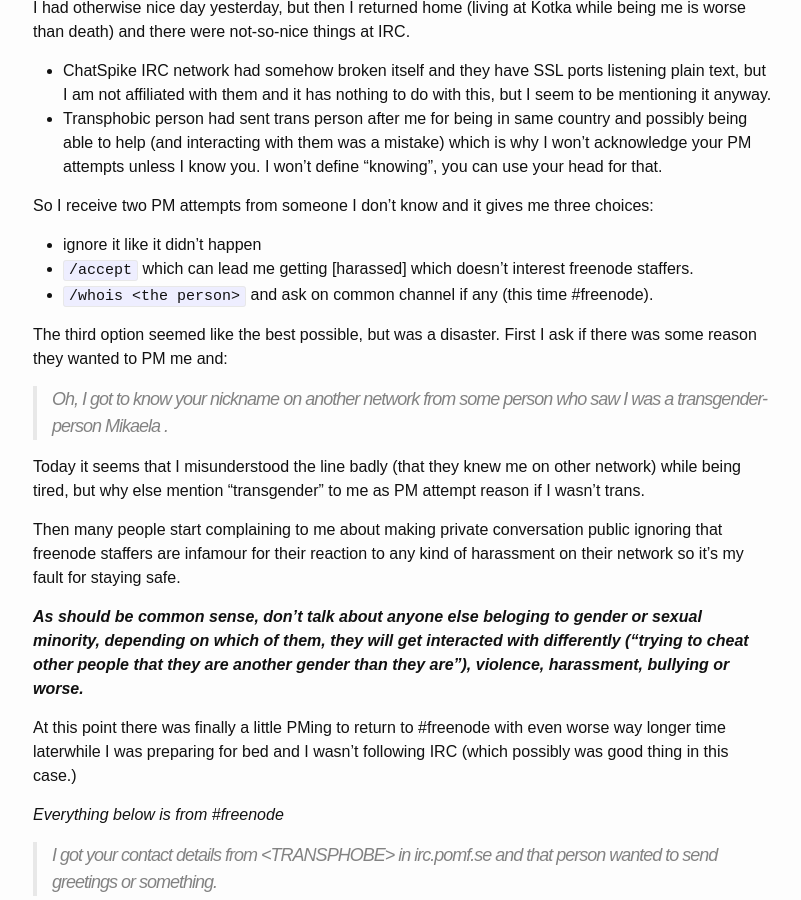
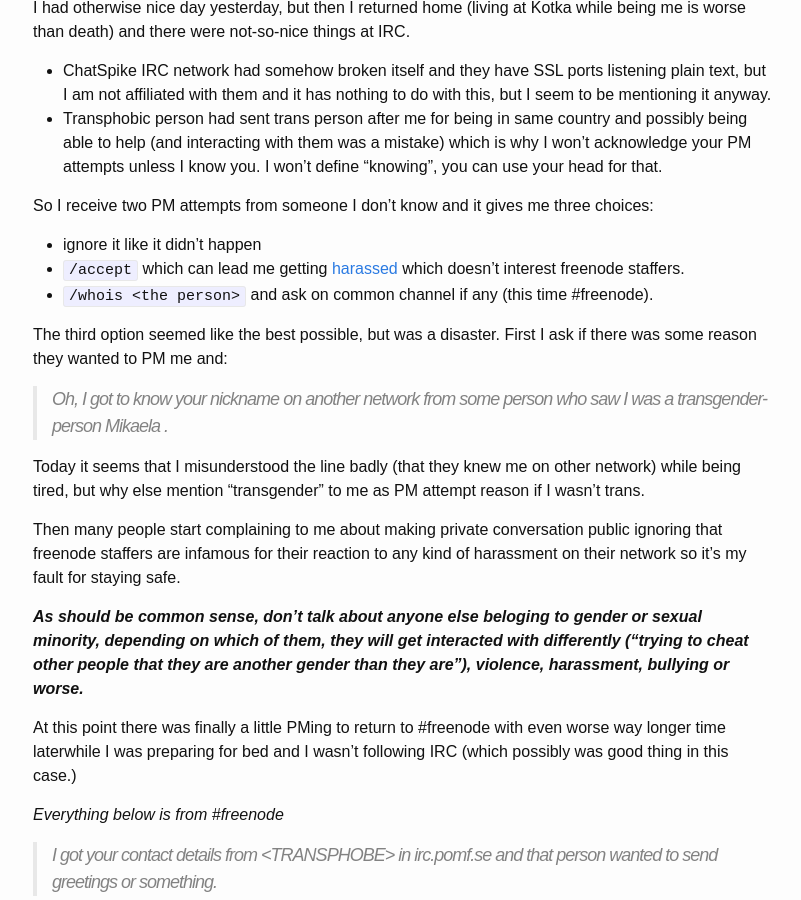
Before and after one commit to Mikaela/mikaela.github.io, a Jekyll site: the page built from _posts/2015-05-10-umode+g2.md, in a window 1280 px wide and 900 px high, scrolled down 348 px. Shown: the whole window, without its empty margins (237-1038 px from the left). Built offline with Jekyll 4.4.1, drawn with Linux system fonts in a browser that asks for light colours; Markdown is read by kramdown in place of the engine named in the settings; comment, search, counter and statistics services are not loaded.

Commit message:
2015-05-10-umode+g2.md: fix link & typo

```diff
--- a/_posts/2015-05-10-umode+g2.md
+++ b/_posts/2015-05-10-umode+g2.md
@@ -45,7 +47,7 @@
 trans.
 
 Then many people start complaining to me about making private conversation
-public ignoring that freenode staffers are infamour for their reaction to
+public ignoring that freenode staffers are infamous for their reaction to
 any kind of harassment on their network so it's my fault for staying safe.
 
 ***As should be common sense, don't talk about anyone else beloging to
```
Also changed, not shown: other parts of _posts/2015-05-10-umode+g2.md (+2 -0 lines).
